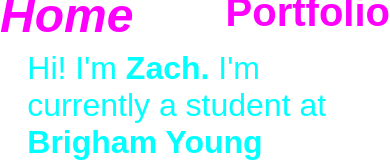
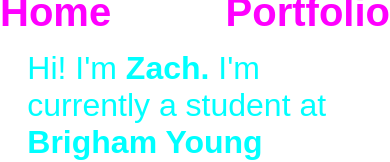
Before and after one commit to zacheliason/z_portfolio, a Vue app: page /about in a window 390 px wide. Shown: the top 162 px of the page. Built offline with nearby package versions, Linux system fonts and the light colour scheme; the HTML template or start-up script is replaced by a standard one.

Commit message:
finalCommitQuestionMark

```diff
--- a/src/App.vue
+++ b/src/App.vue
@@ -156,6 +156,7 @@
   .showOnMobile {
     display: inline-block;
     opacity: 1.0 !important;
+    z-index: 0 !important;
   }
   .hideOnMobile {
     display: none !important;
```
